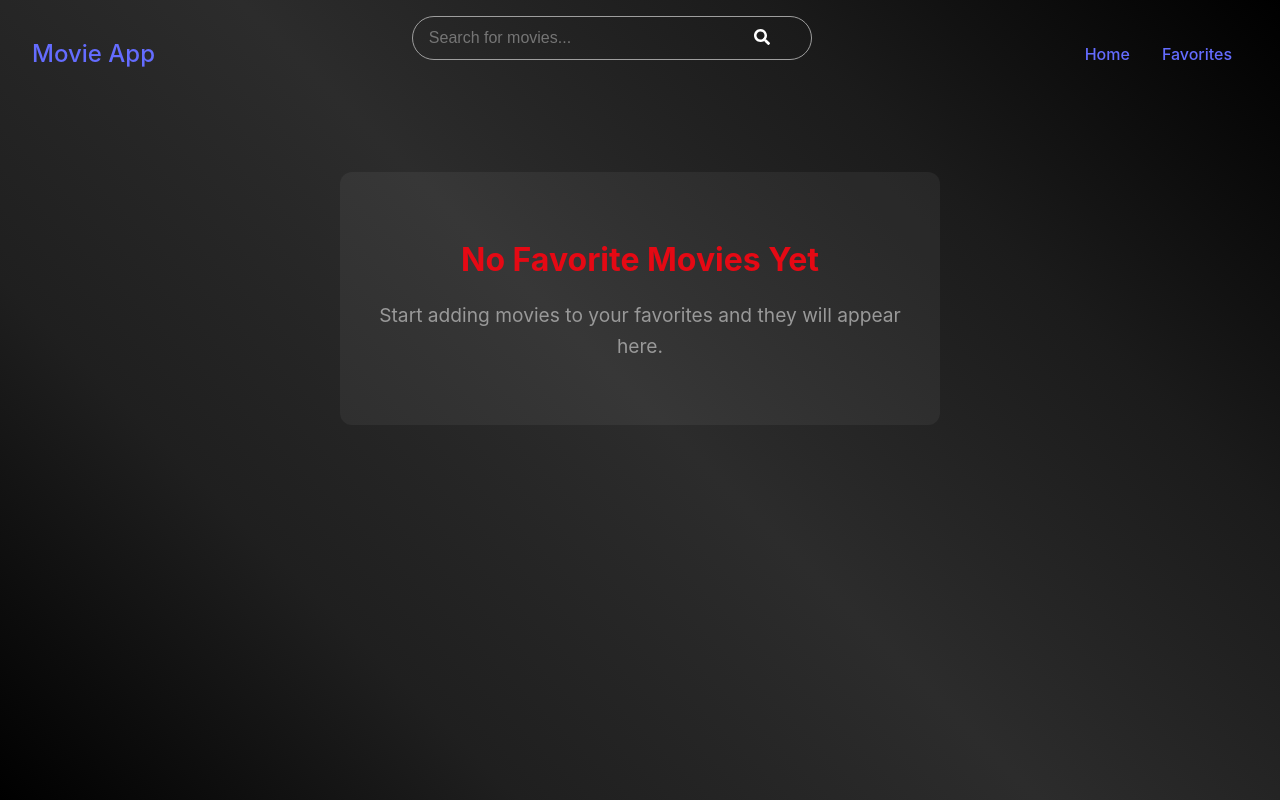
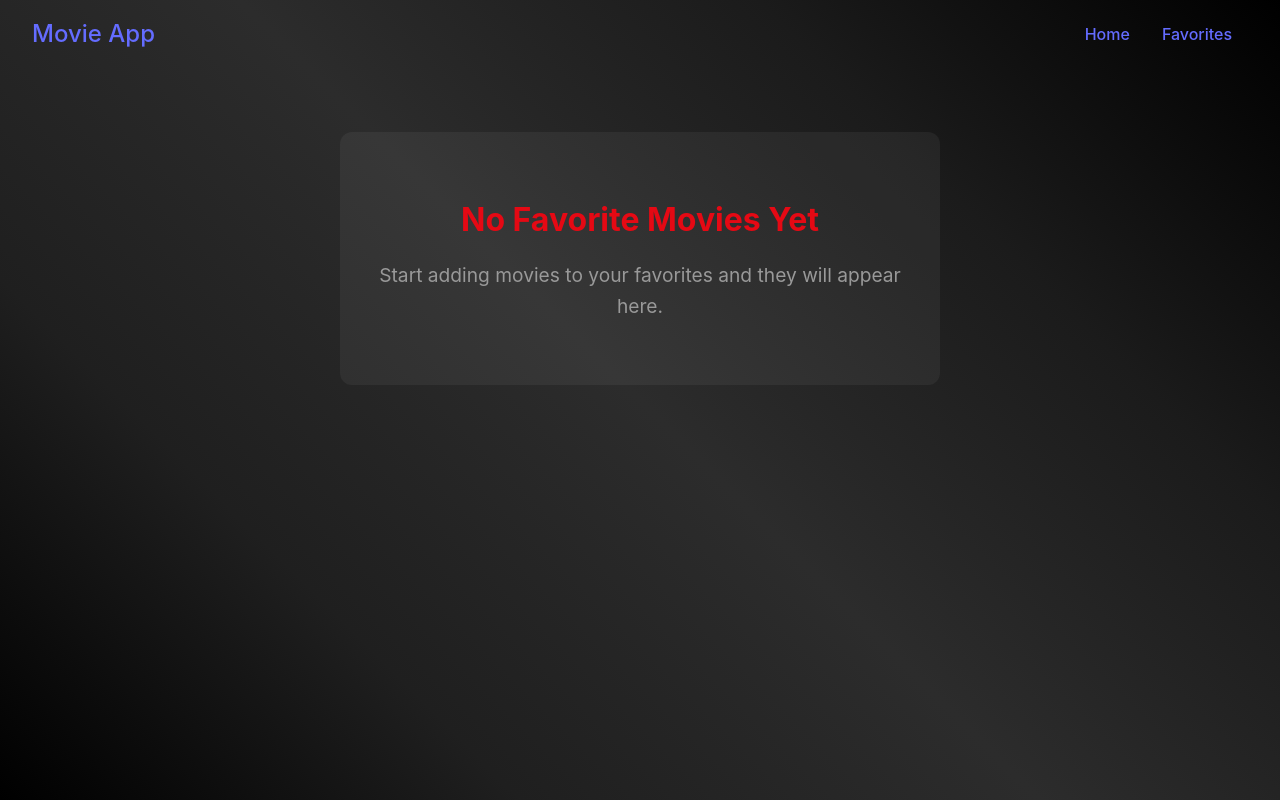
Before and after one commit to ATRam3/movie__list, a React (Vite) app in the folder frontend/: page /favorites in a window 1280 px wide. Built offline with nearby package versions, Linux system fonts and the light colour scheme.

Commit message:
fixed the error on the desplaying the favorites and now i am also working on the movie detail icon favorite heart icon to render to the favorite page

```diff
--- a/frontend/src/components/Navbar.jsx
+++ b/frontend/src/components/Navbar.jsx
@@ -1,60 +1,13 @@
 import { Link } from "react-router-dom"
 import "../css/Navbar.css"
-import { useState, useEffect } from "react";
-import { searchMovies, getPopularMovies } from "../services/api";
-import { FaSearch } from "react-icons/fa";
 
 function Navbar(){
-
-    const [searchQuery, setSearchQuery] = useState("");
-    const [movies, setMovies] = useState([]);
-    const [error, setError] = useState(null);
-    const [loading, setLoading] = useState(true);
-
-
-
-  const handleSearch = async (e) => {
-        e.preventDefault();
-
-        if(!searchQuery.trim()) return
-        if(loading) return
-
-        setLoading(true);
-
-        try{
-        const searchResults = await searchMovies(searchQuery);
-        setMovies(searchResults);
-        setError(null);
-        } catch(err) {
-        console.log(err)
-        setError("Failed to search movies...");
-        } finally {
-        setLoading(false);
-        }
-
-    };
-
 
     return(
         <nav className="navbar">
             <div className="navbar-brand">
                 <Link to="/">Movie App</Link>
             </div>
-
-            <form onSubmit={handleSearch} className="search-form">
-                <div className="search-container">
-                <input
-                    type="text"
-                    placeholder="Search for movies..."
-                    className="search-input"
-                    value={searchQuery}
-                    onChange={(e) => setSearchQuery(e.target.value)}
-                />
-                <button type="submit" className="search-button">
-                    <FaSearch  className="search-icon"/>
-                </button>
-                </div>
-            </form>
 
 
             <div className="navbar-link">
--- a/frontend/src/css/MovieCard.css
+++ b/frontend/src/css/MovieCard.css
@@ -37,7 +37,9 @@
   flex-direction: column;
   justify-content: flex-end;
   padding: 1rem;
+  z-index: 1;
 }
+
 
 .movie-card:hover .movie-overlay {
   opacity: 1;
@@ -58,6 +60,7 @@
   align-items: center;
   justify-content: center;
   transition: background-color 0.2s;
+  z-index: 100;
 }
 
 .favorite-btn:hover {
--- a/frontend/src/pages/Home.jsx
+++ b/frontend/src/pages/Home.jsx
@@ -3,13 +3,13 @@ import MovieCard from "../components/MovieCard";
 import { useState, useEffect } from "react";
 import { searchMovies, getPopularMovies } from "../services/api";
 import "../css/Home.css";
-import { MdOutlineSearch } from "react-icons"
+import { FaSearch } from 'react-icons/fa';
 
 function Home() {
-
-  const [movies, setMovies] = useState([]);
-  const [error, setError] = useState(null);
-  const [loading, setLoading] = useState(true);
+    const [searchQuery, setSearchQuery] = useState("");
+    const [movies, setMovies] = useState([]);
+    const [error, setError] = useState(null);
+    const [loading, setLoading] = useState(true);
 
   useEffect(() => {
     const loadPopularMovies = async () => {
@@ -26,6 +26,28 @@ function Home() {
 
     loadPopularMovies();
   }, []);
+
+
+  const handleSearch = async (e) => {
+        e.preventDefault();
+
+        if(!searchQuery.trim()) return
+        if(loading) return
+
+        setLoading(true);
+
+        try{
+        const searchResults = await searchMovies(searchQuery);
+        setMovies(searchResults);
+        setError(null);
+        } catch(err) {
+        console.log(err)
+        setError("Failed to search movies...");
+        } finally {
+        setLoading(false);
+        }
+
+    };
 
    /* const movies = [
     {id: 1, title: "terminator", release__date: "2020"},
@@ -46,7 +68,6 @@ function Home() {
           />
           <button type="submit" className="search-button">
             <FaSearch  className="search-icon"/>
-            <MdOutlineSearch />
           </button>
         </div>
       </form>
```
